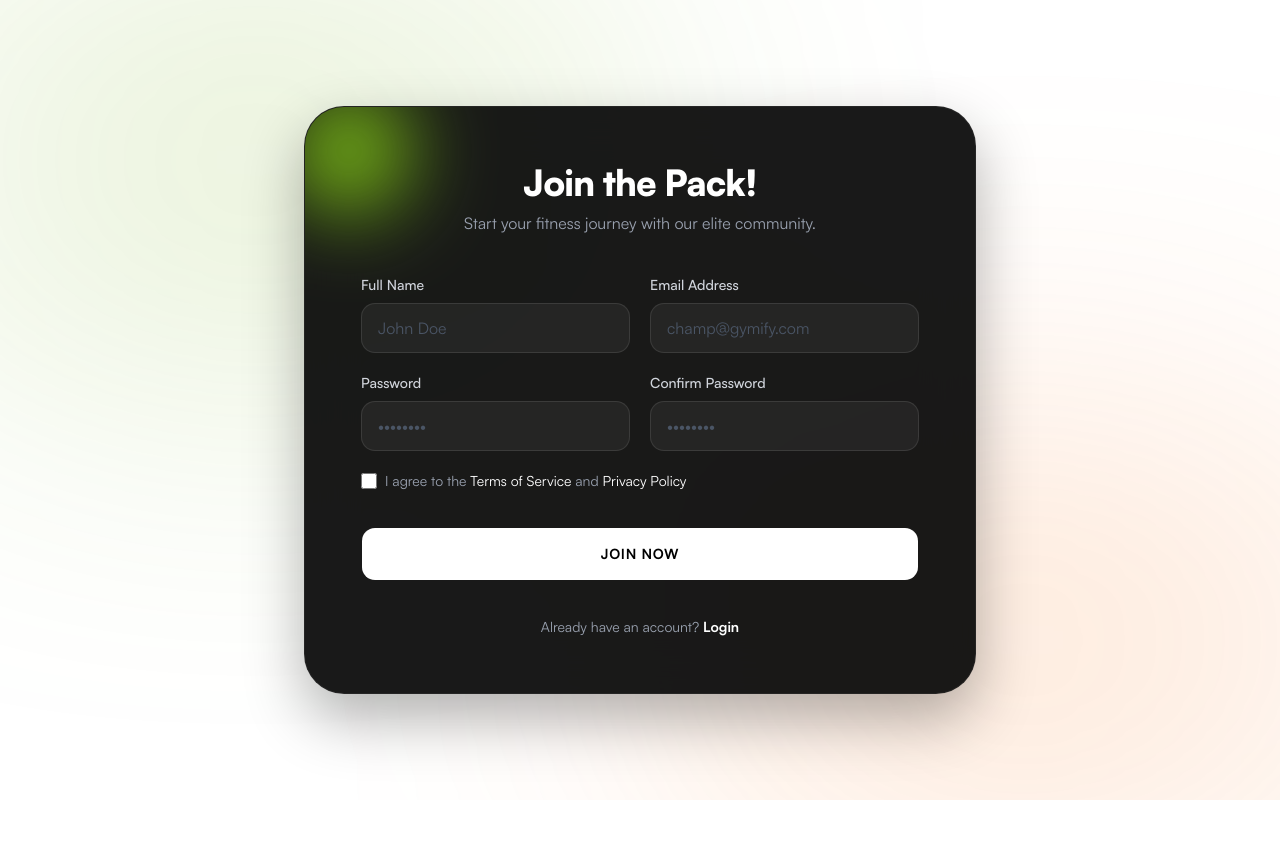
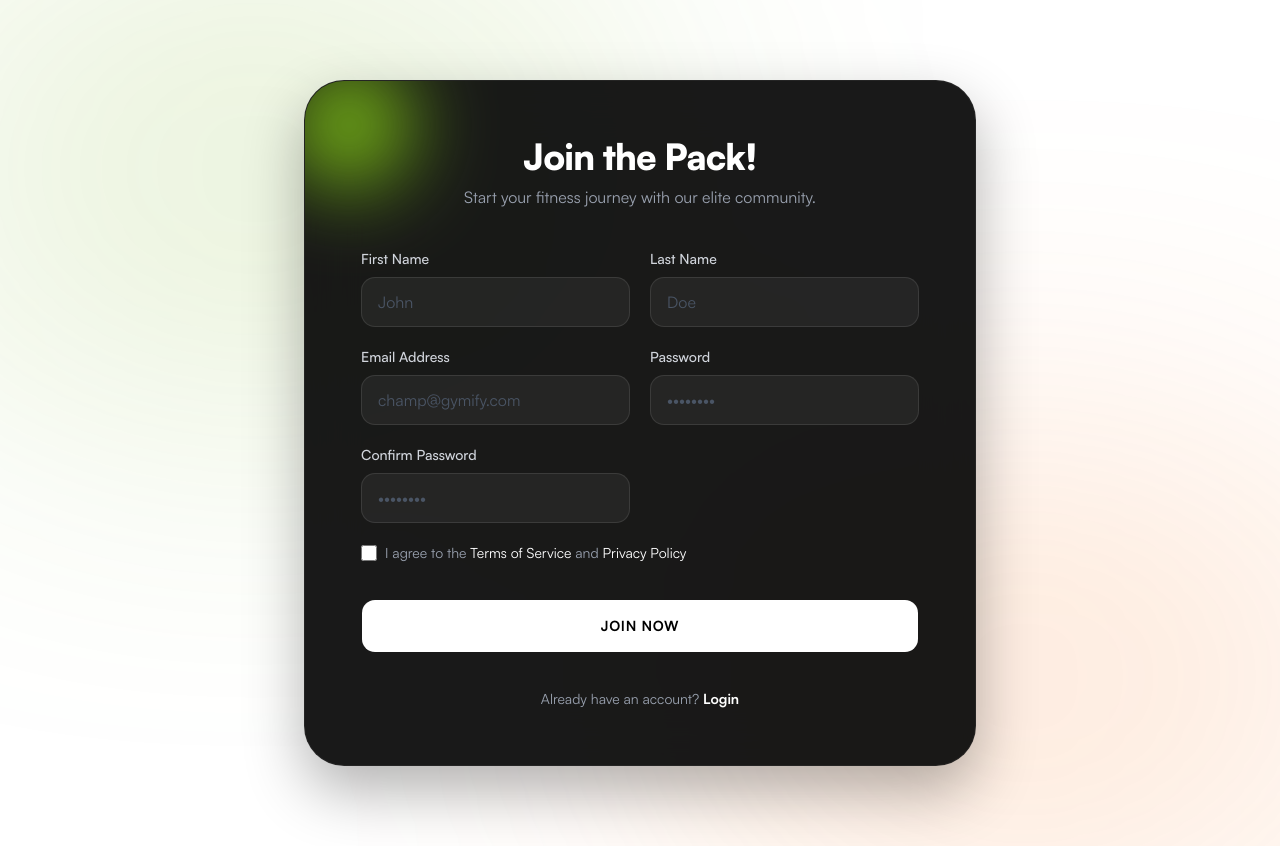
Before and after one commit to sajid-islam/gym-landing-page, a Next.js app: page /register in a window 1280 px wide. Before the commit the page ends 800 px from the top, so only its background shows below. Built offline with nearby package versions, Linux system fonts and the light colour scheme; a web font is replaced by a local one.

Commit message:
feat: split full name input into separate first and last name fields in registration form

```diff
--- a/src/app/(auth)/register/page.jsx
+++ b/src/app/(auth)/register/page.jsx
@@ -18,16 +18,16 @@ export default function RegisterPage() {
     setLoading(true);
     setError('');
     const formData = new FormData(e.target);
-    const name = formData.get('name');
-    const [firstName, lastName] = name.split(' ');
+    const firstName = formData.get('firstName');
+    const lastName = formData.get('lastName');
     const email = formData.get('email');
     const password = formData.get('password');
     const confirmPassword = formData.get('confirmPassword');
     const terms = formData.get('terms') === 'on';
 
     const result = await register(
-      firstName || name,
-      lastName || '',
+      firstName,
+      lastName,
       email,
       password,
       confirmPassword,
@@ -52,11 +52,21 @@ export default function RegisterPage() {
       <form onSubmit={handleSubmit} className="grid grid-cols-1 gap-5 md:grid-cols-2">
         {error && <p className="text-sm text-red-500 md:col-span-2">{error}</p>}
         <div className="flex flex-col gap-2">
-          <label className="text-sm font-medium text-gray-300">Full Name</label>
+          <label className="text-sm font-medium text-gray-300">First Name</label>
           <input
-            name="name"
+            name="firstName"
             type="text"
-            placeholder="John Doe"
+            placeholder="John"
+            className="rounded-xl border border-white/10 bg-white/5 px-4 py-3 font-sans text-white transition-all placeholder:text-gray-600 focus:border-white/30 focus:ring-1 focus:ring-white/30 focus:outline-none"
+            required
+          />
+        </div>
+        <div className="flex flex-col gap-2">
+          <label className="text-sm font-medium text-gray-300">Last Name</label>
+          <input
+            name="lastName"
+            type="text"
+            placeholder="Doe"
             className="rounded-xl border border-white/10 bg-white/5 px-4 py-3 font-sans text-white transition-all placeholder:text-gray-600 focus:border-white/30 focus:ring-1 focus:ring-white/30 focus:outline-none"
             required
           />
```
